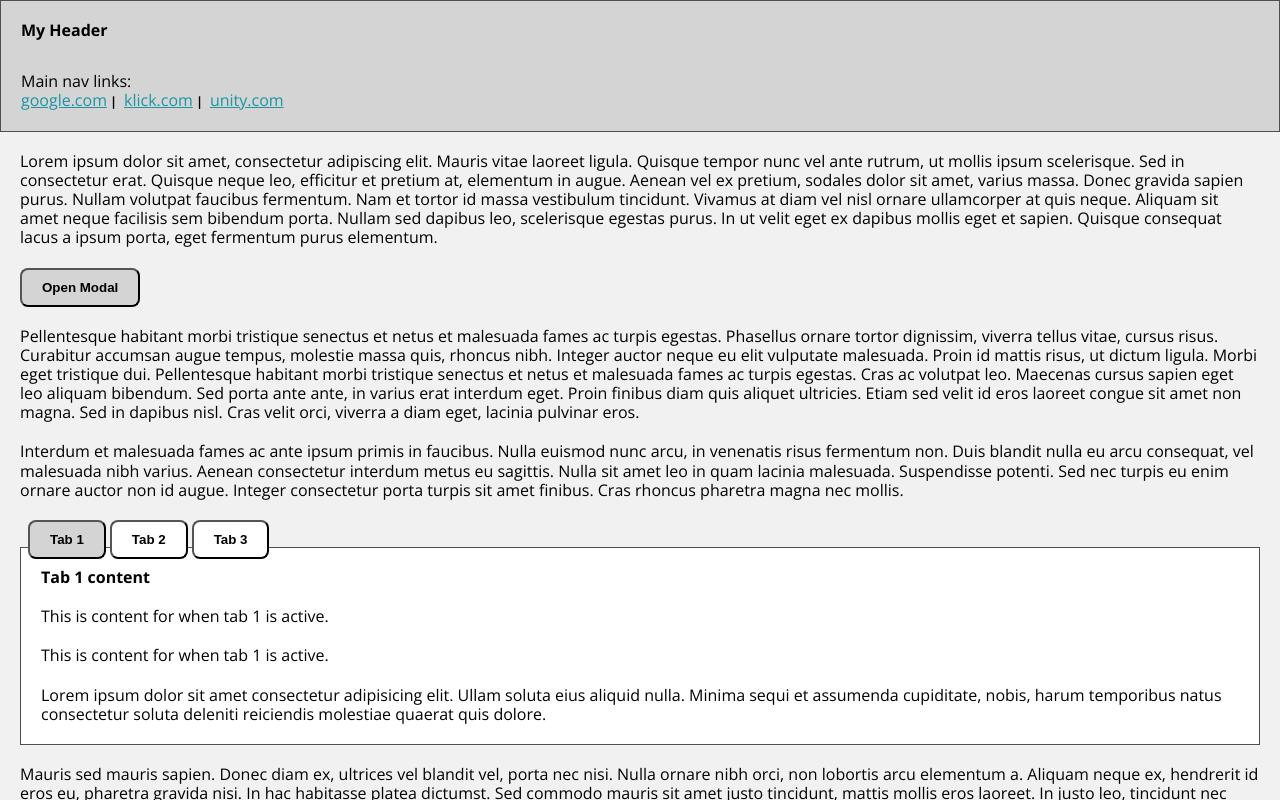
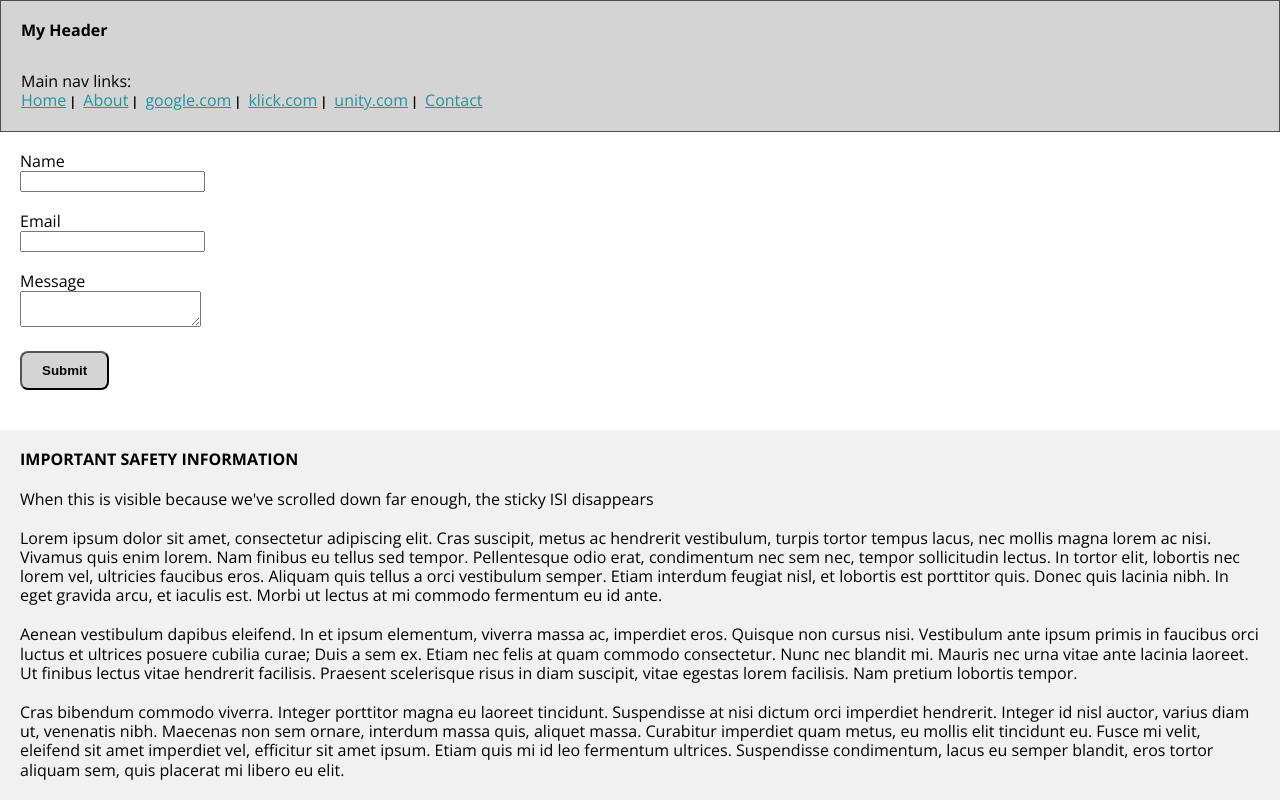
Before and after one commit to JusticeAmpofo/react-sample-website, a React (Create React App) app: page /contact in a window 1280 px wide. Shown: the top 800 px of the page. Built offline with nearby package versions, Linux system fonts and the light colour scheme.

Commit message:
add about and contact pages, update header component

```diff
--- a/package.json
+++ b/package.json
@@ -8,6 +8,7 @@
     "@testing-library/user-event": "^13.5.0",
     "react": "^18.2.0",
     "react-dom": "^18.2.0",
+    "react-router-dom": "^6.14.2",
     "react-scripts": "5.0.1",
     "web-vitals": "^2.1.4"
   },
--- a/src/App.js
+++ b/src/App.js
@@ -1,21 +1,28 @@
+import { BrowserRouter as Router, Route, Routes } from 'react-router-dom';
 import Header from './components/Header';
 import Footer from './components/Footer';
 import SafetyBar from './components/SafetyBar';
 import ISI from './components/ISI';
 import { ModalProvider } from './context/modal/ModalContext';
 import Home from './pages/Home';
+import About from './pages/About';
+import Contact from './pages/Contact';
 import './App.css';
 
 function App() {
     return (
         <ModalProvider>
-            <>
+            <Router>
                 <Header />
-                <Home />
+                <Routes>
+                    <Route path='/' element={<Home />} />
+                    <Route path='/about' element={<About />} />
+                    <Route path='/contact' element={<Contact />} />
+                </Routes>
                 <ISI />
                 <Footer />
                 <SafetyBar hideOffset={40} targetId='isi' />
-            </>
+            </Router>
         </ModalProvider>
     );
 }
--- a/src/components/Header.js
+++ b/src/components/Header.js
@@ -1,4 +1,5 @@
 import { useState } from 'react';
+import { Link } from 'react-router-dom';
 import navLinks from '../content/navLinks';
 import '../styles/Header.css';
 
@@ -33,6 +34,14 @@ function Header() {
                                         key={index}
                                         className='navigation-block__list mr1'
                                     >
+                                        {navLink.isInternal ? (
+                                            <Link
+                                                to={navLink.href}
+                                                className='navigation-block__link'
+                                            >
+                                                {navLink.name}
+                                            </Link>
+                                        ) : (
                                             <a
                                                 className='navigation-block__link'
                                                 href={navLink.href}
@@ -41,6 +50,7 @@ function Header() {
                                             >
                                                 {navLink.name}
                                             </a>
+                                        )}
                                     </li>
                                 );
                             })}
@@ -62,6 +72,14 @@ function Header() {
                                         key={index}
                                         className='navigation-block__list-mobile mb3'
                                     >
+                                        {navLink.isInternal ? (
+                                            <Link
+                                                to={navLink.href}
+                                                className='navigation-block__link navigation-block__link--mobile'
+                                            >
+                                                {navLink.name}
+                                            </Link>
+                                        ) : (
                                             <a
                                                 className='navigation-block__link navigation-block__link--mobile'
                                                 href={navLink.href}
@@ -70,6 +88,7 @@ function Header() {
                                             >
                                                 {navLink.name}
                                             </a>
+                                        )}
                                     </li>
                                 );
                             })}
--- a/src/content/navLinks.js
+++ b/src/content/navLinks.js
@@ -1,15 +1,33 @@
 const navLinks = [
+    {
+        name: 'Home',
+        href: '/',
+        isInternal: true,
+    },
+    {
+        name: 'About',
+        href: '/about',
+        isInternal: true,
+    },
     {
         name: 'google.com',
         href: 'https://www.google.com',
+        isInternal: false,
     },
     {
         name: 'klick.com',
         href: 'https://www.klick.com',
+        isInternal: false,
     },
     {
         name: 'unity.com',
         href: 'https://unity.com/',
+        isInternal: false,
+    },
+    {
+        name: 'Contact',
+        href: '/contact',
+        isInternal: true,
     },
 ];
 
--- /dev/null
+++ b/src/pages/About.js
@@ -0,0 +1,25 @@
+function About() {
+    return (
+        <>
+            <div className='container about'>
+                <h2 className='mb5'>This is the About page</h2>
+                <p className='mb5'>
+                    Lorem ipsum dolor sit amet, consectetur adipiscing elit.
+                    Mauris vitae laoreet ligula. Quisque tempor nunc vel ante
+                    rutrum, ut mollis ipsum scelerisque. Sed in consectetur
+                    erat. Quisque neque leo, efficitur et pretium at, elementum
+                    in augue. Aenean vel ex pretium, sodales dolor sit amet,
+                    varius massa. Donec gravida sapien purus. Nullam volutpat
+                    faucibus fermentum. Nam et tortor id massa vestibulum
+                    tincidunt. Vivamus at diam vel nisl ornare ullamcorper at
+                    quis neque. Aliquam sit amet neque facilisis sem bibendum
+                    porta. Nullam sed dapibus leo, scelerisque egestas purus. In
+                    ut velit eget ex dapibus mollis eget et sapien. Quisque
+                    consequat lacus a ipsum porta, eget fermentum purus
+                    elementum.
+                </p>
+            </div>
+        </>
+    );
+}
+export default About;
--- /dev/null
+++ b/src/pages/Contact.js
@@ -0,0 +1,34 @@
+import '../styles/Contact.css';
+
+const Contact = () => {
+    return (
+        <>
+            <div className='container contact'>
+                <form className='form'>
+                    <div className='form__roup mb5'>
+                        <label htmlFor='name' className='form__label'>
+                            Name
+                        </label>
+                        <input type='text' name='name' id='name' />
+                    </div>
+                    <div className='form__group mb5'>
+                        <label htmlFor='email' className='form__label'>
+                            Email
+                        </label>
+                        <input type='email' name='email' id='email' />
+                    </div>
+                    <div className='form__group mb5'>
+                        <label htmlFor='message' className='form__label'>
+                            Message
+                        </label>
+                        <textarea name='message' id='message'></textarea>
+                    </div>
+                    <div className='form__group mb5'>
+                        <input type='submit' value='Submit' className='btn' />
+                    </div>
+                </form>
+            </div>
+        </>
+    );
+};
+export default Contact;
--- /dev/null
+++ b/src/styles/Contact.css
@@ -0,0 +1,3 @@
+.form__label {
+    display: block;
+}
```
Also changed, not shown: 1 other file (tests, documents, lock files or other folders). Lines whose indentation alone changed are shown as unchanged.
